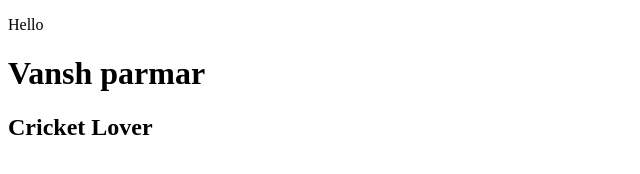
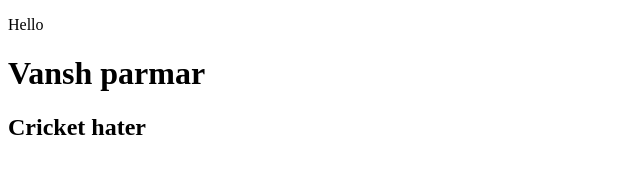
Before and after one commit to parmarvansh/LocalRepo, a plain HTML site: page index.html in a window 1280 px wide. Shown: the full height of the page, 0-640 px from the left. Drawn offline with Linux system fonts and the light colour scheme.

Commit message:
updated text

```diff
--- a/index.html
+++ b/index.html
@@ -8,6 +8,6 @@
 <body>
     <p>Hello </p>
     <h1>Vansh parmar </h1>
-    <h2>Cricket Lover</h2>
+    <h2> Cricket hater </h2>
 </body>
 </html>
```
